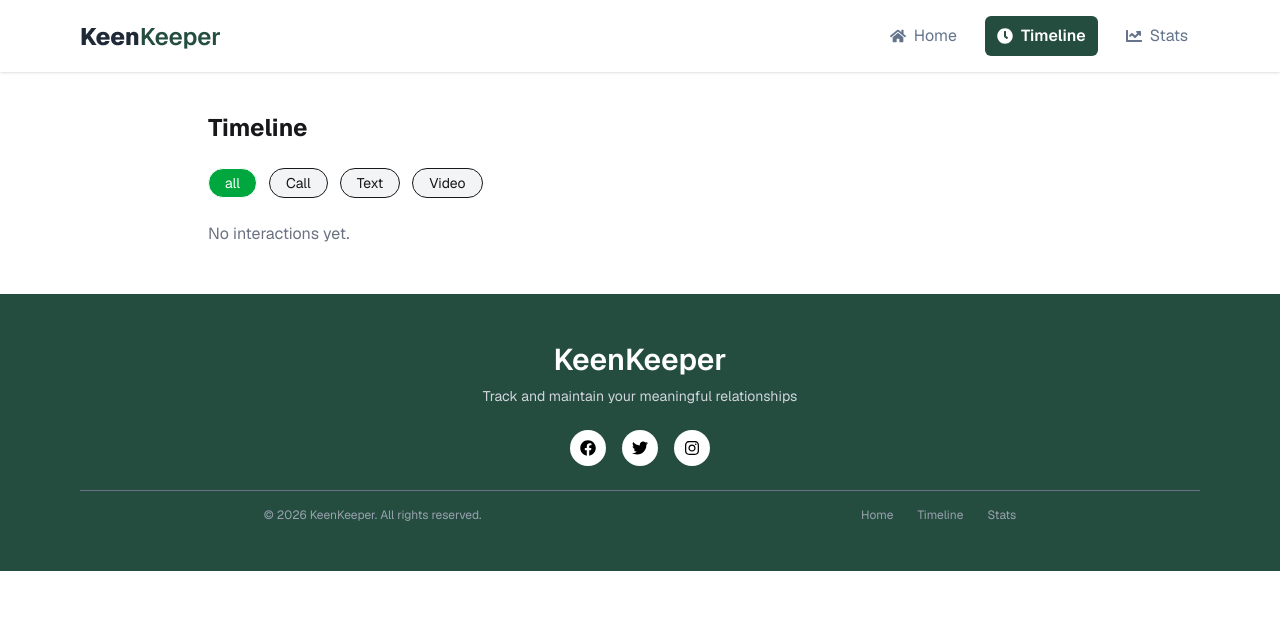
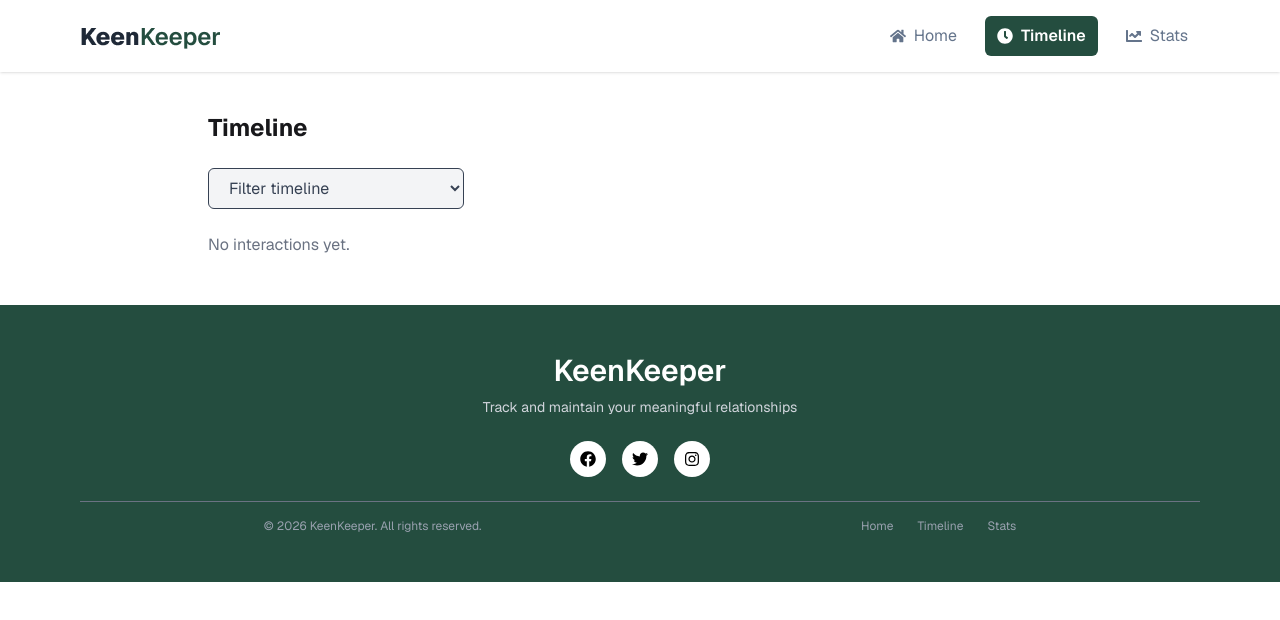
Before and after one commit to sajusameer/Keen-keeper, a React (Vite) app: page /timeline in a window 1280 px wide. Shown: the top 620 px of the page. Built offline with nearby package versions, Linux system fonts and the light colour scheme.

Commit message:
friendsdetails corection

```diff
--- a/src/pages/FriendDetails/FriendDetails.jsx
+++ b/src/pages/FriendDetails/FriendDetails.jsx
@@ -43,9 +43,9 @@ export default function FriendDetails() {
                     </div>;
 
                 const statusStyle = {
-                    "overdue": "bg-red-500 text-white",
-                    "almost due": "bg-yellow-400 text-white",
-                    "on-track": "bg-green-600 text-white",
+                    "overdue": "bg-[#EF4444] text-white",
+                    "almost due": "bg-[#EFAD44] text-white",
+                    "on-track": "bg-[#244D3F] text-white",
                 };
 
   return (
@@ -79,21 +79,21 @@ export default function FriendDetails() {
 
         {/* Buttons */}
         <div className="mt-4 space-y-2">
-         <button className="w-full bg-gray-100 py-2 rounded flex items-center justify-center gap-2">
+         <button className="w-full bg-white shadow py-2 rounded flex items-center justify-center gap-2">
           <LuBellRing />
           Snooze 2 Weeks
         </button>
-          <button className="w-full bg-gray-100 py-2 rounded flex items-center justify-center gap-2">
+          <button className="w-full bg-white shadow py-2 rounded flex items-center justify-center gap-2">
             <FaArchive/>
              Archive</button>
-          <button className="w-full bg-gray-100 text-red-600 py-2 rounded flex items-center justify-center gap-2">
+          <button className="w-full bg-white shadow text-red-600 py-2 rounded flex items-center justify-center gap-2">
             <MdDeleteForever/>
             Delete</button>
         </div>
 
       </div>
 
-      {/* RIGHT SIDE */}
+      {/* Right side */}
       <div className="md:col-span-2 space-y-6">
 
         {/* Stats */}
@@ -131,7 +131,7 @@ export default function FriendDetails() {
 
             <button
             onClick={() => handleAction("Call")}
-            className="flex-1 bg-[#F8FAFC] text-[#1F2937] py-2 rounded flex flex-col items-center justify-center gap-1"
+            className="flex-1 bg-[#F8FAFC] text-[#1F2937] py-2 rounded flex flex-col items-center justify-center gap-1 shadow"
             >
             <MdAddCall />
             <span>Call</span>
@@ -139,14 +139,14 @@ export default function FriendDetails() {
 
             <button
               onClick={() => handleAction("Text")}
-              className="flex-1 bg-[#F8FAFC] text-[#1F2937] py-2 rounded flex flex-col items-center justify-center gap-1"
+              className="flex-1 bg-[#F8FAFC] text-[#1F2937] py-2 rounded flex flex-col items-center justify-center gap-1 shadow"
             >
               <FaComment /> Text
             </button>
 
             <button
               onClick={() => handleAction("Video")}
-              className="flex-1 bg-[#F8FAFC] text-[#1F2937] py-2 rounded flex flex-col items-center justify-center gap-1"
+              className="flex-1 bg-[#F8FAFC] text-[#1F2937] py-2 rounded flex flex-col items-center justify-center gap-1 shadow"
             >
               <FaVideo /> Video
             </button>
--- a/src/pages/Timeline/Timeline.jsx
+++ b/src/pages/Timeline/Timeline.jsx
@@ -34,21 +34,18 @@ export default function Timeline() {
       <h1 className="text-2xl font-bold mb-6">Timeline</h1>
 
       {/* Filter Buttons */}
-      <div className="flex gap-3 mb-6 flex-wrap">
-        {["all", "Call", "Text", "Video"].map((type) => (
-          <button
-            key={type}
-            onClick={() => setFilter(type)}
-            className={`px-4 py-1 rounded-full text-sm border ${
-              filter === type
-                ? "bg-green-600 text-white"
-                : "bg-gray-100"
-            }`}
-          >
-            {type}
-          </button>
-        ))}
-      </div>
+     <div className="mb-6">
+        <select
+            value={filter}
+            onChange={(e) => setFilter(e.target.value)}
+            className="w-64 px-4 py-2 border rounded-md bg-gray-100 text-gray-700"
+        >
+            <option value="all">Filter timeline</option>
+            <option value="Call">Call</option>
+            <option value="Text">Text</option>
+            <option value="Video">Video</option>
+        </select>
+     </div>
 
       {/* Timeline List */}
       <div className="space-y-4">
```
